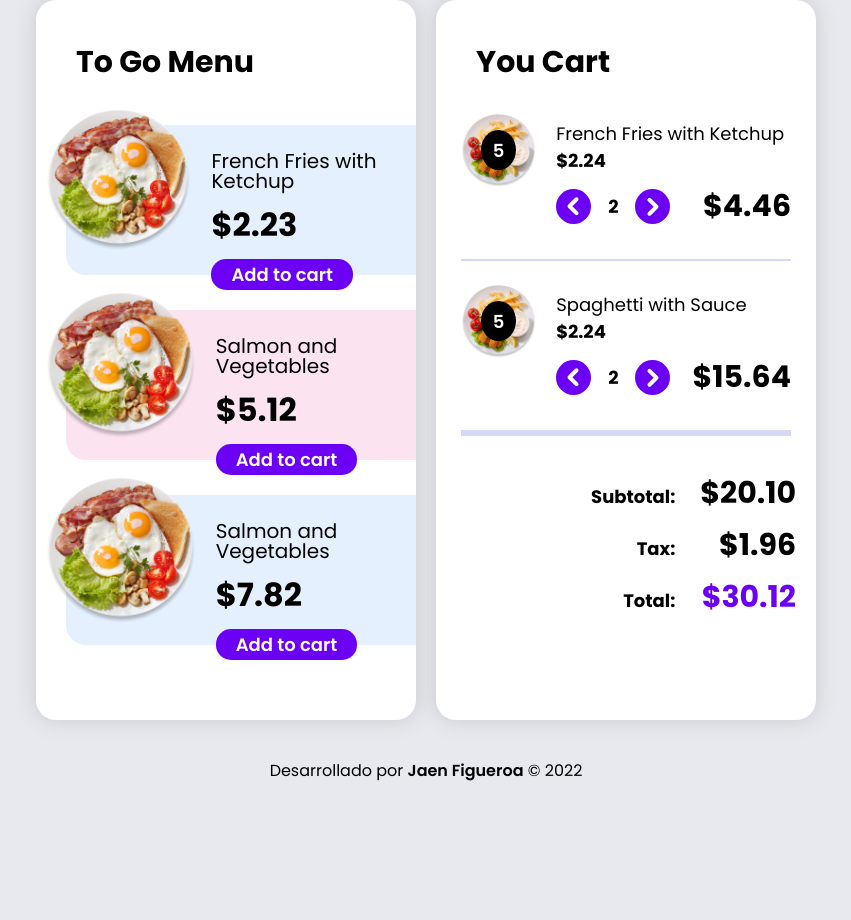
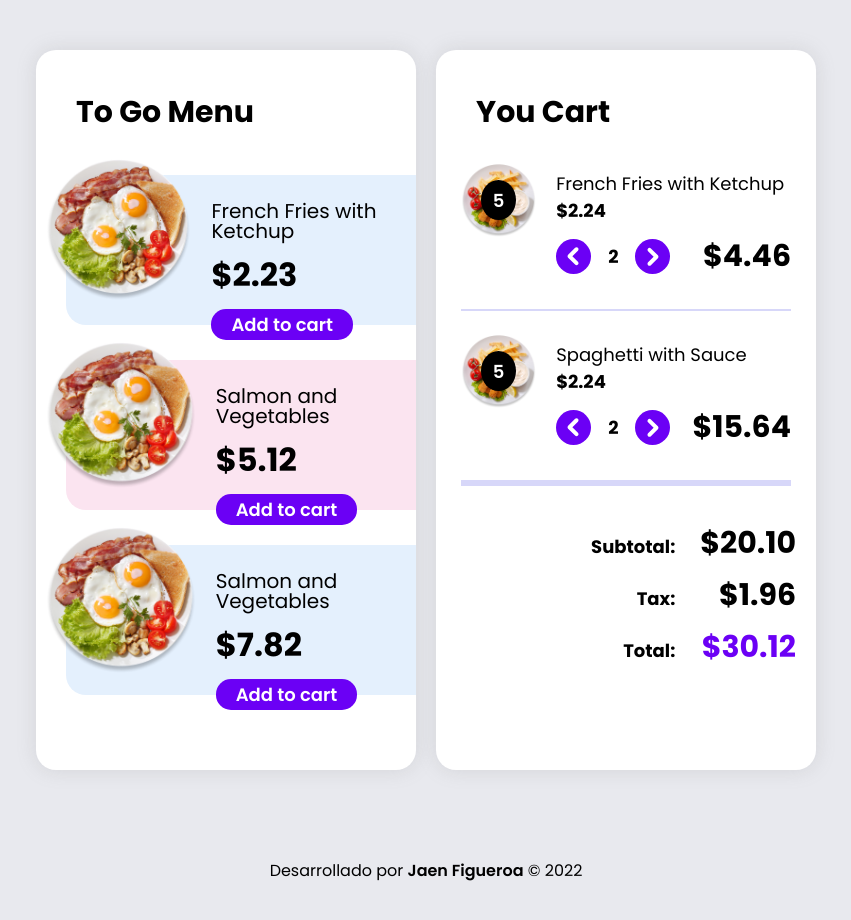
Before and after one commit to jaenfigueroa/eCommerce, a website: page index.html in a window 1280 px wide. Shown: the whole page, without its empty margins (214-1065 px from the left). Before the commit the page ends 820 px from the top, so only its background shows below. Drawn offline with Linux system fonts and the light colour scheme.

Commit message:
adaptado a pantallas muy pequeñas

```diff
--- a/sass/style.scss
+++ b/sass/style.scss
@@ -1,17 +1,14 @@
 /*
-# FONTS
-
-- Poppins (400 and 700) - https://fonts.google.com/specimen/Poppins
-
 # COLORS
 
-- background color: #EFF0F6
 - border color: #d7d6fc
-- primary purple: #6B00F5
+
 - Pattens Blue: #e1f0fe
 - Ghost White: #f7f7ff
 - White Ice: #defef0
 
+- background color: #EFF0F6
+- primary purple: #6B00F5
 */
 
 * {
@@ -52,8 +49,7 @@ body {
 
     // border: 2px solid black;
     box-shadow: 0 0 20px 0px #e2e7ff;
-    box-shadow: 0 0 20px 0px rgba(128, 128, 128, 0.3);
-    border-radius: 2rem;
+    box-shadow: 0 0 20px 0px rgba(128, 128, 128, 0.2);
     overflow: hidden;
 
     // min-height: 600px;
@@ -326,6 +322,15 @@ body {
   }
 }
 
+@media (min-width: 400px) {
+  .main {
+    padding: 5rem 0; /* provisional */
+  }
+
+  .seccion {
+    border-radius: 2rem;
+  }
+}
 /* FOOTER///////////////////// */
 .footer {
   // background-color: rgb(195, 195, 195);
```
Also changed, not shown: css/style.css, 1 other file.
